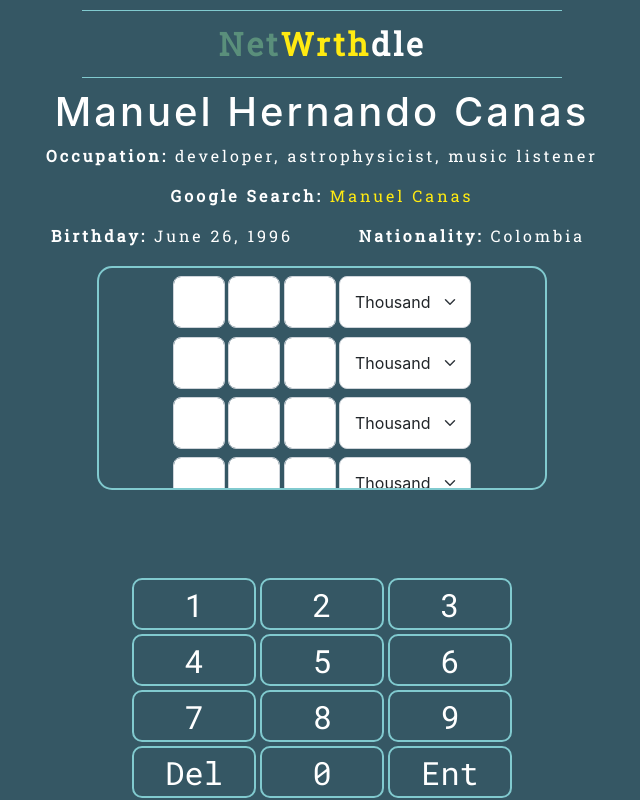
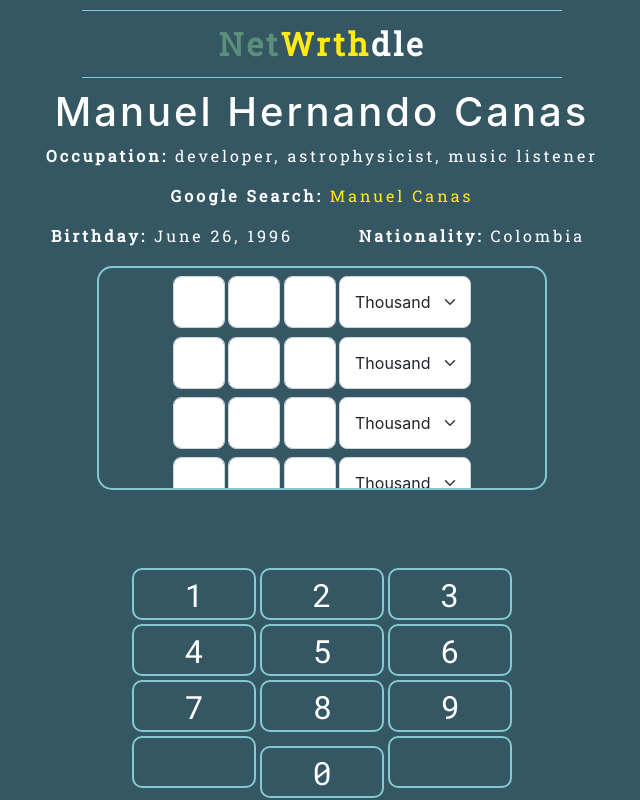
Before and after one commit to canasmh/NetWorthdle, a React (Create React App) app in the folder client/: page / in a window 1280 px wide. Shown: the whole page, without its empty margins (318-958 px from the left). Built offline with nearby package versions, Linux system fonts and the light colour scheme; what @fortawesome/pro-solid-svg-icons would draw is missing.

Commit message:
Add the font-awesome icons to the keyboard

```diff
--- a/client/src/Keyboard.js
+++ b/client/src/Keyboard.js
@@ -1,5 +1,6 @@
 import React from "react";
-import "./Keyboard.css"
+import { FontAwesomeIcon } from '@fortawesome/react-fontawesome';
+import "./Keyboard.css";
 
 function Keyboard(props) {
 
@@ -56,9 +57,9 @@
                 <button className="keyboard-button" id="n9" onClick={updateCurrentGuess}>9</button>
             </div>
             <div className="keyboard-row">
-                <button className="keyboard-button" id="backspace" onClick={updateCurrentGuess}>Del</button>
+                <button className="keyboard-button" id="backspace" onClick={updateCurrentGuess}><FontAwesomeIcon icon="fa-solid fa-delete-right" /></button>
                 <button className="keyboard-button" id="n0" onClick={updateCurrentGuess}>0</button>
-                <button className="keyboard-button" id="enter" onClick={updateCurrentGuess}>Ent</button>
+                <button className="keyboard-button" id="enter" onClick={updateCurrentGuess}><FontAwesomeIcon icon="fa-solid fa-arrow-turn-down-left" /></button>
             </div>
         </div>
     )
```
